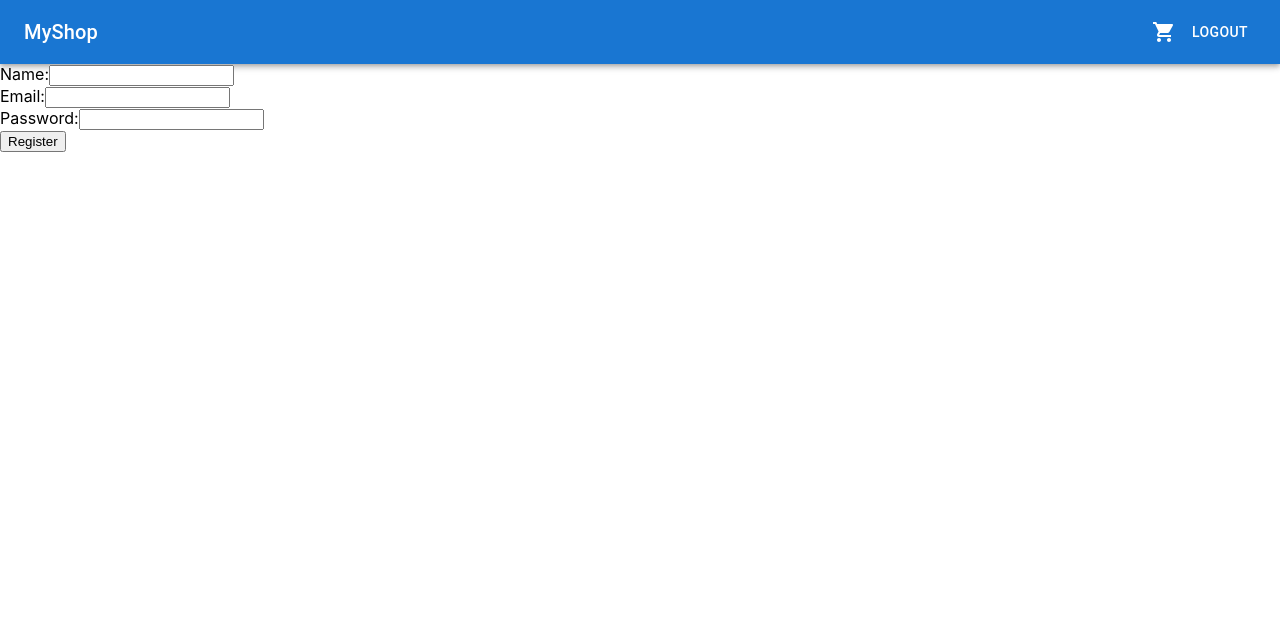
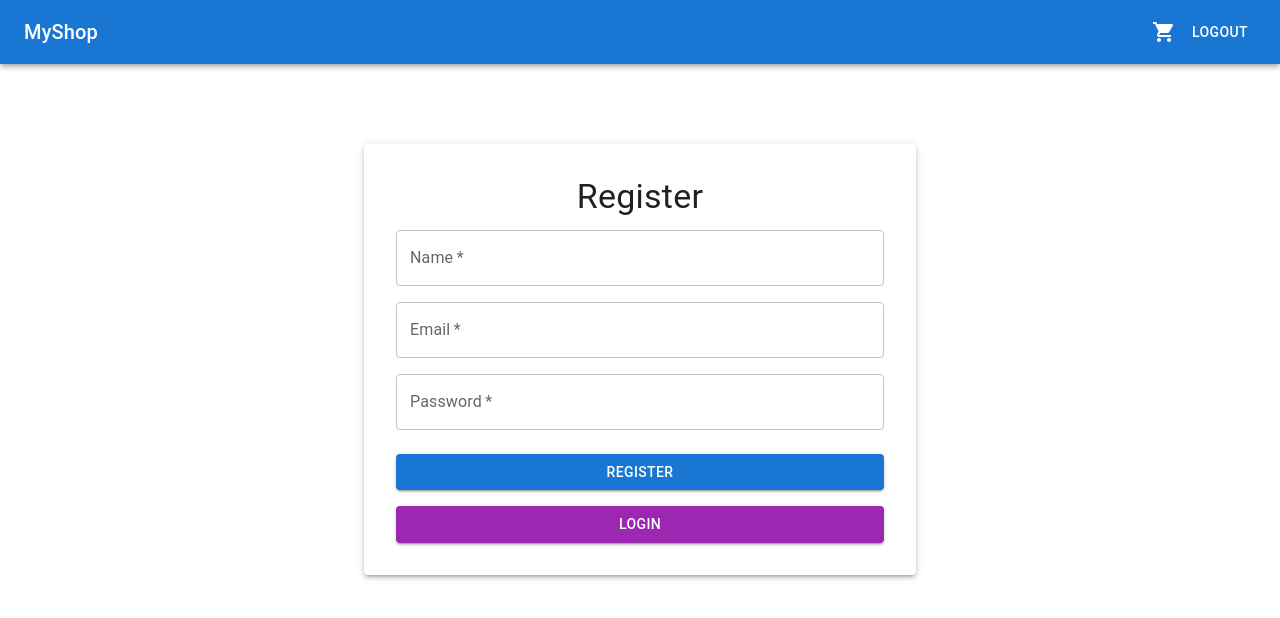
Before and after one commit to kiokoshedy/cart-order-client, a React (Create React App) app: page /register in a window 1280 px wide. Shown: the top 618 px of the page. Built offline with nearby package versions, Linux system fonts and the light colour scheme; no server answers.

Commit message:
good auth done

```diff
--- a/src/components/Auth/Login.tsx
+++ b/src/components/Auth/Login.tsx
@@ -73,6 +73,15 @@ const Login: React.FC = () => {
           >
             Login
           </Button>
+          <Button
+            fullWidth
+            variant="contained"
+            color="secondary"
+            sx={{ mt: 2 }}
+            onClick={() => navigate('/register')}
+          >
+            Register
+          </Button>
         </Box>
       </Paper>
     </Container>
--- a/src/components/Auth/Register.tsx
+++ b/src/components/Auth/Register.tsx
@@ -1,38 +1,114 @@
 import React, { useState } from 'react';
+import { useNavigate } from 'react-router-dom';
 import api from '../../api';
+import {
+  Box,
+  Button,
+  TextField,
+  Typography,
+  Container,
+  Paper,
+  Grid,
+  Snackbar,
+  Alert,
+} from '@mui/material';
 
 const Register: React.FC = () => {
   const [name, setName] = useState('');
   const [email, setEmail] = useState('');
   const [password, setPassword] = useState('');
+  const [open, setOpen] = useState(false);
+  const [error, setError] = useState(false);
+  const navigate = useNavigate();
 
   const handleRegister = async (e: React.FormEvent) => {
     e.preventDefault();
     try {
-      const response = await api.post('/register', { name, email, password });
-      alert('Registration successful');
-    } catch (error) {
-      console.error(error);
-      alert('Registration failed');
+      await api.post('/register', { name, email, password });
+      setOpen(true);
+      setTimeout(() => navigate('/login'), 2000); // Redirect after 2 seconds
+    } catch (err) {
+      console.error(err);
+      setError(true);
     }
   };
 
   return (
-    <form onSubmit={handleRegister}>
-      <div>
-        <label>Name:</label>
-        <input type="text" value={name} onChange={(e) => setName(e.target.value)} required />
-      </div>
-      <div>
-        <label>Email:</label>
-        <input type="email" value={email} onChange={(e) => setEmail(e.target.value)} required />
-      </div>
-      <div>
-        <label>Password:</label>
-        <input type="password" value={password} onChange={(e) => setPassword(e.target.value)} required />
-      </div>
-      <button type="submit">Register</button>
-    </form>
+    <Container maxWidth="sm" sx={{ mt: 10 }}>
+      <Paper elevation={3} sx={{ p: 4 }}>
+        <Box
+          component="form"
+          onSubmit={handleRegister}
+          noValidate
+          autoComplete="off"
+        >
+          <Typography variant="h4" gutterBottom align="center">
+            Register
+          </Typography>
+          <Grid container spacing={2}>
+            <Grid item xs={12}>
+              <TextField
+                label="Name"
+                variant="outlined"
+                fullWidth
+                required
+                value={name}
+                onChange={(e) => setName(e.target.value)}
+              />
+            </Grid>
+            <Grid item xs={12}>
+              <TextField
+                label="Email"
+                variant="outlined"
+                fullWidth
+                required
+                value={email}
+                onChange={(e) => setEmail(e.target.value)}
+              />
+            </Grid>
+            <Grid item xs={12}>
+              <TextField
+                label="Password"
+                type="password"
+                variant="outlined"
+                fullWidth
+                required
+                value={password}
+                onChange={(e) => setPassword(e.target.value)}
+              />
+            </Grid>
+          </Grid>
+          <Button
+            type="submit"
+            fullWidth
+            variant="contained"
+            color="primary"
+            sx={{ mt: 3 }}
+          >
+            Register
+          </Button>
+          <Button
+            fullWidth
+            variant="contained"
+            color="secondary"
+            sx={{ mt: 2 }}
+            onClick={() => navigate('/login')}
+          >
+            Login
+          </Button>
+        </Box>
+      </Paper>
+      <Snackbar open={open} autoHideDuration={2000}>
+        <Alert severity="success" sx={{ width: '100%' }}>
+          Registration successful! Redirecting to login...
+        </Alert>
+      </Snackbar>
+      <Snackbar open={error} autoHideDuration={3000} onClose={() => setError(false)}>
+        <Alert severity="error" sx={{ width: '100%' }}>
+          Registration failed. Please try again.
+        </Alert>
+      </Snackbar>
+    </Container>
   );
 };
 
```
